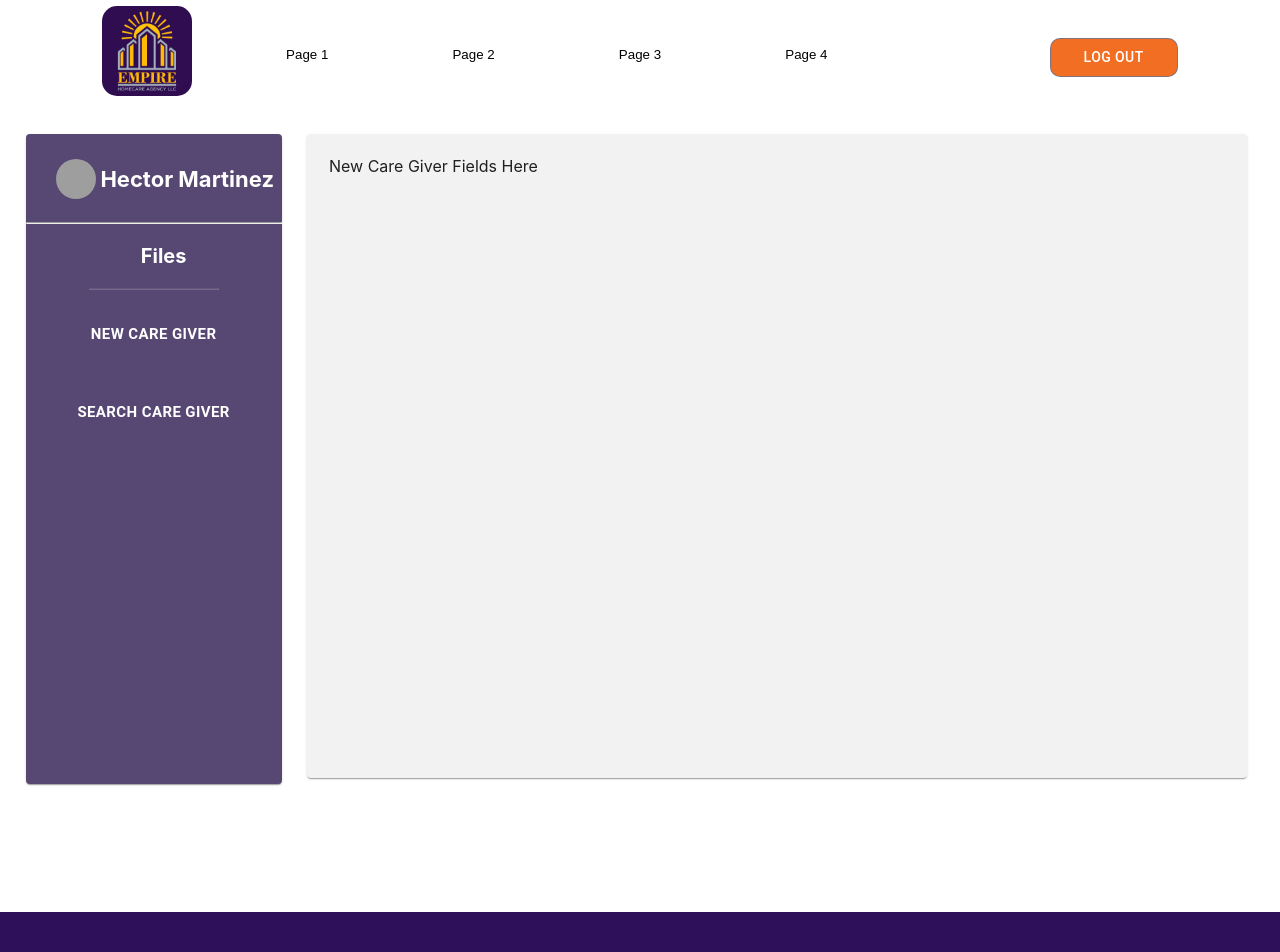
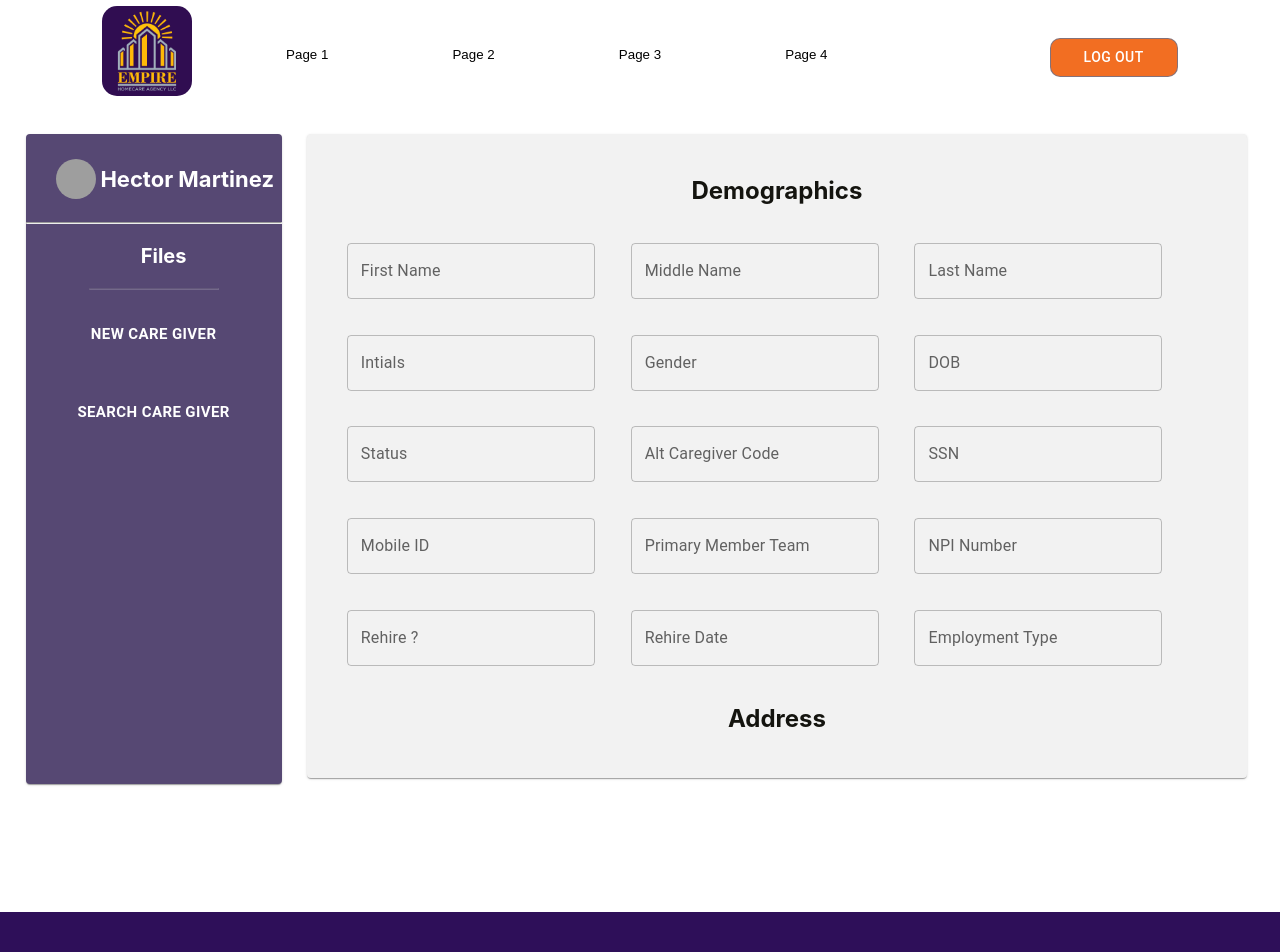
Before and after one commit to pauldidonatojr/empire-homecare-web-application, a React (Create React App) app: page /CareGiver in a window 1280 px wide. Shown: the top 952 px of the page. Built offline with nearby package versions, Linux system fonts and the light colour scheme; grey boxes are pictures that could not be loaded.

Commit message:
NewCareGiverDone

```diff
--- a/src/Admin/CareGiver.js
+++ b/src/Admin/CareGiver.js
@@ -247,8 +247,54 @@ function CareGiver() {
 
   const NewCareGiverView = () => {
     return (
-     <div>
-      New Care Giver Fields Here
+     <div className="Holder"  >
+        <div >
+            <h1 className="Heading" >Demographics</h1>
+            <TextField className="input" label="First Name" variant="outlined" />
+            <TextField className="input" label="Middle Name" variant="outlined" />
+            <TextField className="input" label="Last Name" variant="outlined" />
+            <TextField className="input" label="Intials" variant="outlined" />
+            <TextField className="input" label="Gender" variant="outlined" />
+            <TextField className="input" label="DOB" variant="outlined" />
+            <TextField className="input" label="Status" variant="outlined" />
+            <TextField className="input" label="Alt Caregiver Code" variant="outlined" />
+            <TextField className="input" label="SSN" variant="outlined" />
+            <TextField className="input" label="Mobile ID" variant="outlined" />
+            <TextField className="input" label="Primary Member Team" variant="outlined" />
+            <TextField className="input" label="NPI Number" variant="outlined" />
+            <TextField className="input" label="Rehire ?" variant="outlined" />
+            <TextField className="input" label="Rehire Date" variant="outlined" />
+            <TextField className="input" label="Employment Type" variant="outlined" />
+
+        </div>
+        <div>
+        <h1 className="Heading">Address</h1>
+        <TextField className="input" label="Street 1" variant="outlined" />
+        <TextField className="input" label="Street 2" variant="outlined" />
+        <TextField className="input" label="City" variant="outlined" />
+        <TextField className="input" label="Zip" variant="outlined" />
+        <TextField className="input" label="State" variant="outlined" />
+        <TextField className="input" label="Phone" variant="outlined" />
+        <TextField className="input" label="Phone 2" variant="outlined" />
+        <TextField className="input" label="Home Phone" variant="outlined" />
+        </div>
+        <div>
+        <h1 className="Heading">Emergency Contact 1</h1>
+        <TextField className="input" label="Name" variant="outlined" />
+        <TextField className="input" label="Relationship" variant="outlined" />
+        <TextField className="input" label="Address" variant="outlined" />
+        <TextField className="input" label="Phone 1" variant="outlined" />
+        <TextField className="input" label="Phone 2" variant="outlined" />
+        </div>
+        <div>
+        <h1 className="Heading">Emergency Contact 2</h1>
+        <TextField className="input" label="Name" variant="outlined" />
+        <TextField className="input" label="Relationship" variant="outlined" />
+        <TextField className="input" label="Address" variant="outlined" />
+        <TextField className="input" label="Phone 1" variant="outlined" />
+        <TextField className="input" label="Phone 2" variant="outlined" />
+        </div>
+        <Button className="Signup" variant="contained">Sign Up</Button>
      </div>
     );
   };
@@ -386,7 +432,41 @@ width: 100%;
     flex-direction:row;
 }
 //
+.Heading{
+  text-align:center;
+  color:#14140F;
 
+}
+.input{
+  margin:2%;
+  font-weight:bold;
+}
+.Signup{
+  margin-left:42%;
+  width:180px;
+  height:50px;
+  margin-bottom:2%;
+  background-color:#F26E22;
+color:white;
+shadowColor: "#000",
+shadowOffset: {
+	width: 0,
+	height: 6,
+},
+shadowOpacity: 0.39,
+shadowRadius: 8.30,
+
+elevation: 13,
+}
+.Holder{
+  height:100%;
+  width:100%;
+  overflow: auto;
+  background-color: #f2f2f2;
+  border-radius: 10px;
+}
+
+//
 .table {
   border-collapse: collapse;
   padding:1%;
```
